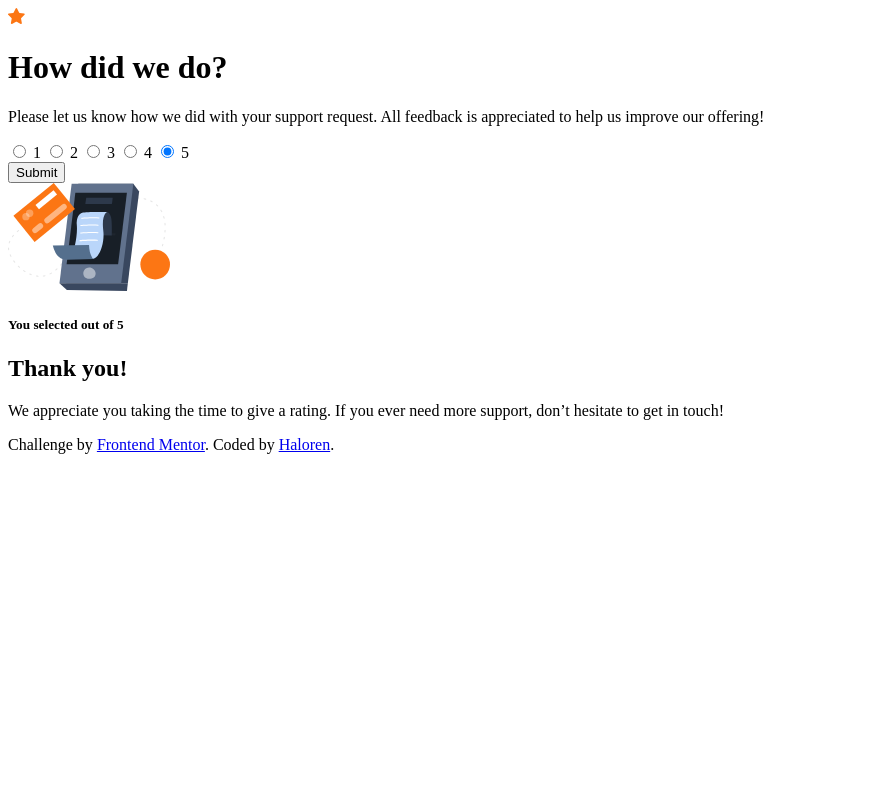
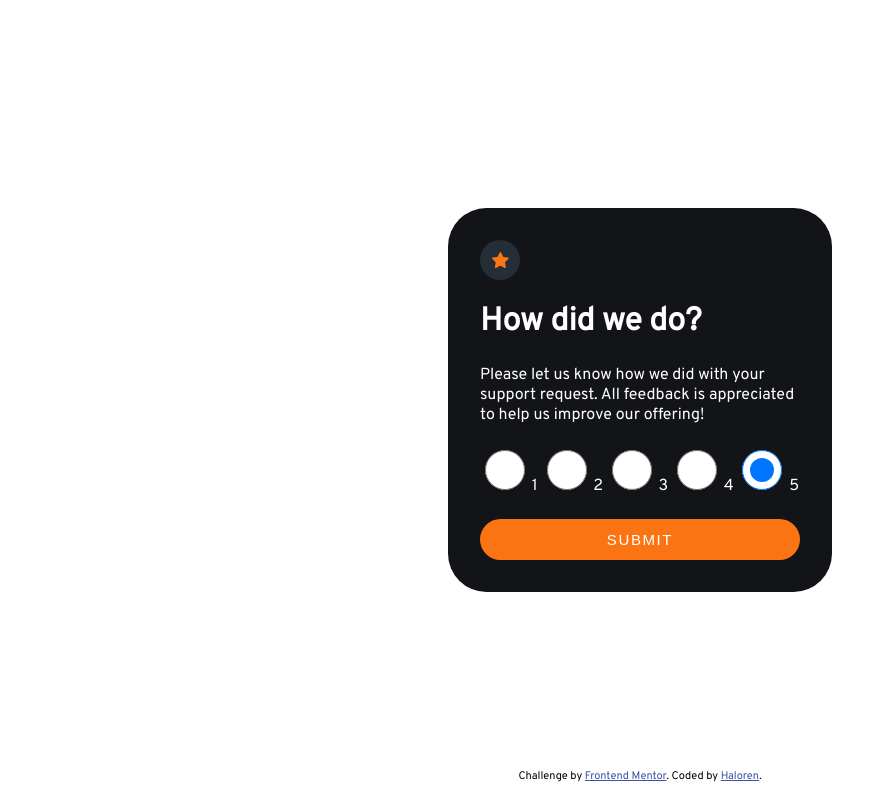
Before and after one commit to Haloren/interactive-rating-component-main, a plain HTML site: page index.html in a window 1280 px wide. Shown: the whole page, without its empty margins (0-887 px from the left). Drawn offline with Linux system fonts and the light colour scheme; the site is published under a folder, as on GitHub Pages, so addresses that start at the root find nothing.

Commit message:
Added scss folder and set up

```diff
--- a/index.html
+++ b/index.html
@@ -4,7 +4,7 @@
   <meta charset="UTF-8">
   <meta name="viewport" content="width=device-width, initial-scale=1.0"> <!-- displays site properly based on user's device -->
 
-  <link rel="stylesheet" href="/style.css">
+  <link rel="stylesheet" href="css/style.css">
   <link rel="icon" type="image/png" sizes="32x32" href="./images/favicon-32x32.png">
 
   <title>Frontend Mentor | Interactive rating component</title>
--- /dev/null
+++ b/scss/style.scss
@@ -0,0 +1,128 @@
+/*
+The designs were created to the following widths:
+- Mobile: 375px
+- Desktop: 1440px
+*/
+@import url('https://fonts.googleapis.com/css2?family=Overpass&display=swap');
+
+$fs-300: 0.9375rem;
+$fs-500: 1.375rem;
+$fs-700: 2rem;
+$fw-400: 400;
+$fw-700: 700;
+$ff-primary: 'Overpass', sans-serif;
+$orange: hsl(25, 97%, 53%);
+$white: hsl(0, 0%, 100%);
+$light-grey: hsl(217, 12%, 63%);
+$medium-grey: hsl(216, 12%, 54%);
+$dark-blue: hsl(213, 19%, 18%);
+$very-dark-blue: hsl(216, 12%, 8%);
+
+/* Global defaults */
+* { box-sizing: border-box; }
+
+*, *::before, *::after { box-sizing: inherit; }
+
+html:focus-within { scroll-behavior: smooth; }
+
+body {
+  text-rendering: optimizeSpeed;
+  margin: 0;
+  padding: 0;
+  font-family: $ff-primary;
+  min-height: 100vh;
+}
+
+.card-container {
+    position: absolute;
+    top: 50%;
+    left: 50%;
+    transform: translate(-50%,-50%);
+    color: $white;
+    background-color: $very-dark-blue;
+    border-radius: 10%;
+    width: 20rem;
+    height: 20rem;
+    display: grid;
+    grid-template-columns: repeat(5, 1fr);
+    padding: 2rem;
+}
+.in-active { display: none; }
+.active { display: grid; }
+
+.icon-star-container {
+    background-color: $dark-blue;
+    height: 2.5rem;
+    width: 2.5rem;
+    border-radius: 50%;
+    display: grid;
+    grid-column: 1/2;
+    grid-row: 1;
+    align-items: center;
+    justify-items: center;
+}
+
+.how-container {
+    display: grid;
+    grid-column: 1/6;
+    h1 {
+        grid-column: 1/6;
+        grid-row: 2;
+        margin: 0;
+    };
+    p {
+        grid-column: 1/6;
+        grid-row: 3;
+        margin: 0;
+    };
+    button {
+        grid-column: 1/6;
+        grid-row: 5;
+        background-color: $orange;
+        color: $white;
+        text-transform: uppercase;
+        border: 0;
+        border-radius: 10rem;
+        font-size: $fs-300;
+        font-weight: $fw-400;
+        letter-spacing: .1rem;
+        transition: .33s ease-out;
+    };
+}
+
+.rating-container {
+    grid-column: 1/6;
+    grid-row: 4;
+    .rating__radio-btn {
+        background-color: $dark-blue;
+        color: $light-grey;
+        height: 2.5rem;
+        width: 2.5rem;
+        border-radius: 50%;
+    };
+    button:hover {
+        cursor: pointer;
+        background-color: $white;
+        color: $orange;
+    };
+}
+
+
+.thank-you-container {
+    display: grid;
+}
+
+// Footer //
+.attribution {
+    position: fixed;
+    bottom: 10px;
+    left: 50%;
+    transform: translate(-50%,-50%);
+    font-size: 11px;
+    text-align: center;
+    white-space: nowrap;
+}
+
+.attribution a {
+    color: hsl(228, 45%, 44%);
+}
```
Also changed, not shown: css/style.css (added), scss/style.css (added), style.css (deleted), 2 other files.
